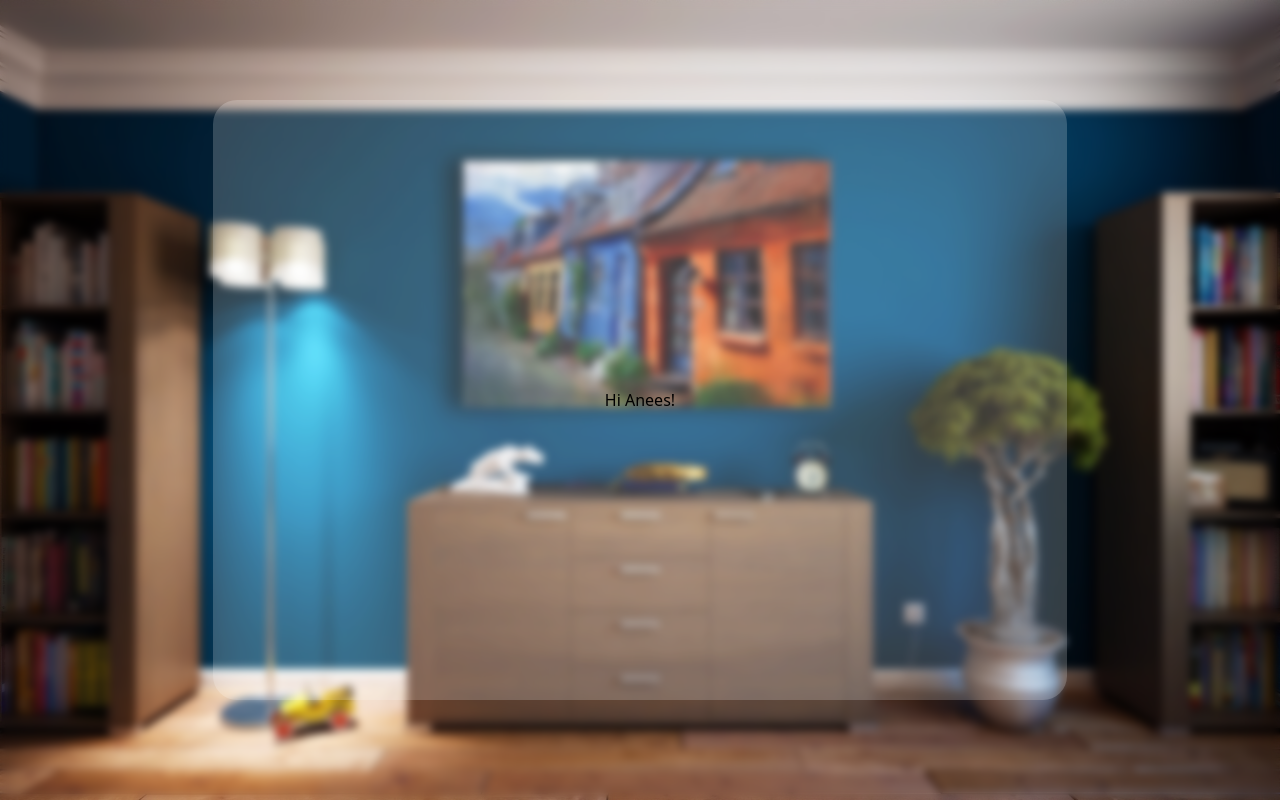
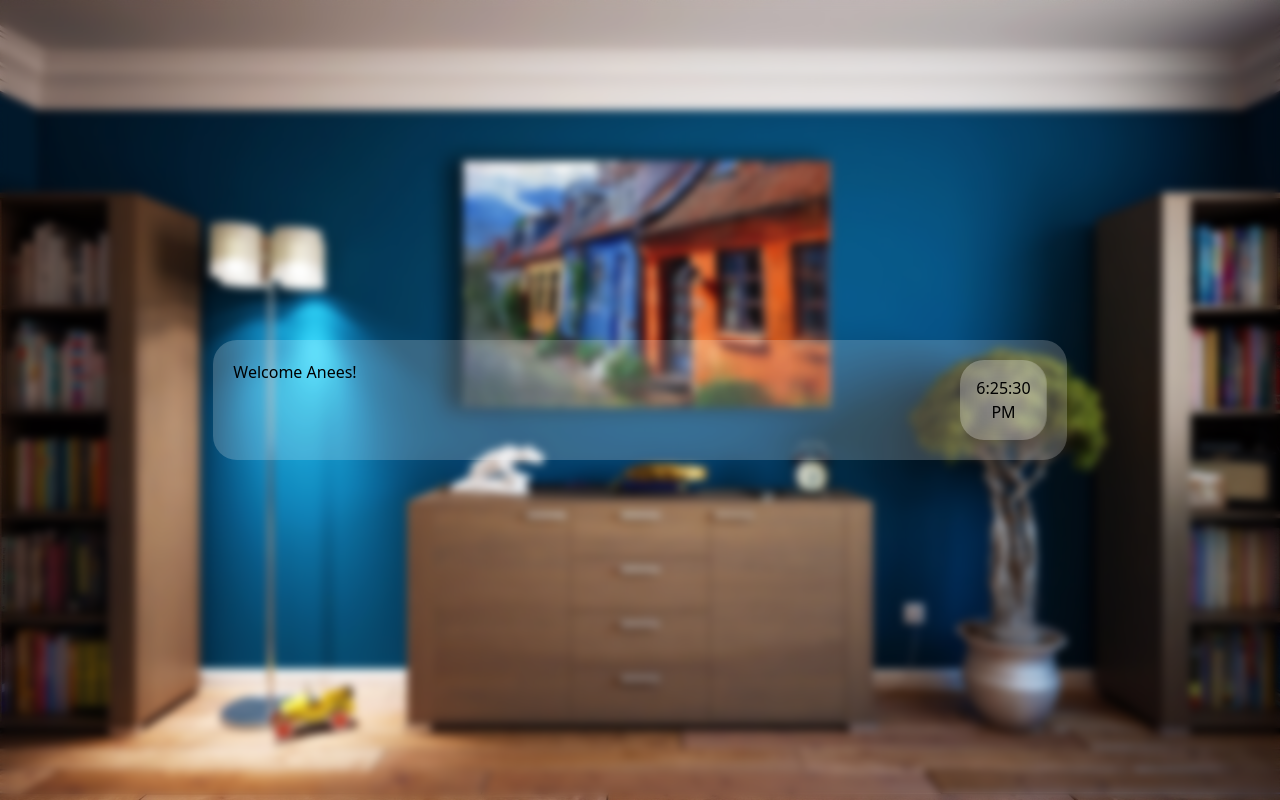
Before and after one commit to Aneeshaik/smart-home, a React (Create React App) app: page / in a window 1280 px wide. Built offline with nearby package versions, Linux system fonts and the light colour scheme.

Commit message:
time-added

```diff
--- a/src/components/Body.js
+++ b/src/components/Body.js
@@ -1,8 +1,20 @@
+import { useState, useEffect } from "react";
 const Body = () => {
+        const [time, setTime] = useState(new Date().toLocaleTimeString());
+
+        useEffect(() => {
+            const timer = setInterval(() => {
+                setTime(new Date().toLocaleTimeString());
+            }, 1000);
+            return () => clearInterval(timer); // Cleanup the interval on component unmount
+        }, []);
     return(
         <div className="flex items-center justify-center min-h-screen">
-            <div className="backdrop-blur-lg bg-white/20 w-2/3 p-72 rounded-3xl">
-                <h1>Hi Anees!</h1>
+            <div className="backdrop-blur-lg bg-white/20 w-2/3 p-5 rounded-3xl flex justify-between">
+                <h1 className="text-left">Welcome Anees!</h1>
+                <div className="backdrop-blur-lg bg-white/20 w-min p-4 rounded-3xl">
+                    <h1>{time}</h1>
+                </div>
             </div>
         </div>
     )
```
